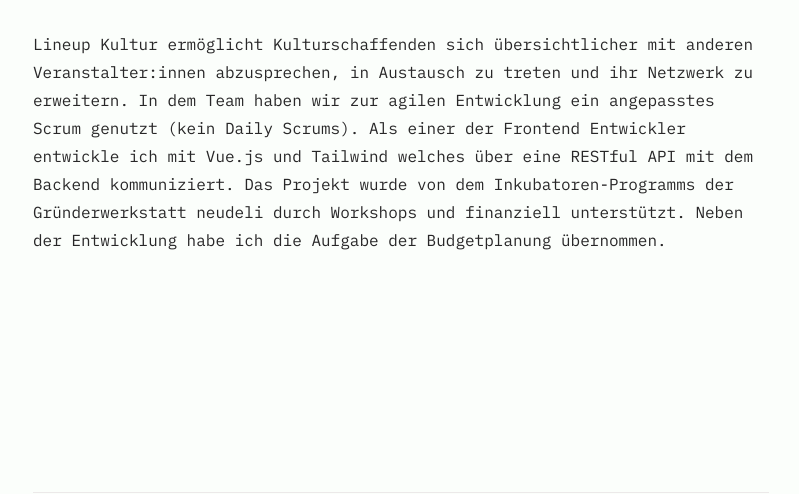
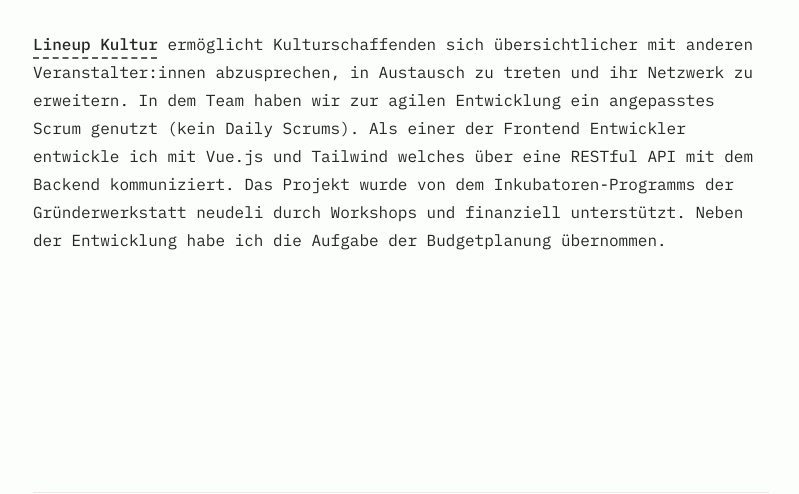
Before and after one commit to JOHAE96/homepageJohannes, an Astro site: page /projects/lineupkultur in a window 1280 px wide. Shown: the part 235-729 px from the top of the page, without its empty margins (239-1038 px from the left). Built offline with nearby package versions, Linux system fonts and the light colour scheme; Astro itself is replaced by a stand-in of ours.

Commit message:
feat: lineupkultur link

```diff
--- a/src/content/projects/lineupKultur.md
+++ b/src/content/projects/lineupKultur.md
@@ -13,4 +13,4 @@
 description: Ein Terminplaner für Kulturveranstaltungen
 ---
 
-Lineup Kultur ermöglicht Kulturschaffenden sich übersichtlicher mit anderen Veranstalter:innen abzusprechen, in Austausch zu treten und ihr Netzwerk zu erweitern. In dem Team haben wir zur agilen Entwicklung ein angepasstes Scrum genutzt (kein Daily Scrums). Als einer der Frontend Entwickler entwickle ich mit Vue.js und Tailwind welches über eine RESTful API mit dem Backend kommuniziert. Das Projekt wurde von dem Inkubatoren-Programms der Gründerwerkstatt neudeli durch Workshops und finanziell unterstützt. Neben der Entwicklung habe ich die Aufgabe der Budgetplanung übernommen.
+[Lineup Kultur](https://lineupkultur.johanneshaeuser.de/) ermöglicht Kulturschaffenden sich übersichtlicher mit anderen Veranstalter:innen abzusprechen, in Austausch zu treten und ihr Netzwerk zu erweitern. In dem Team haben wir zur agilen Entwicklung ein angepasstes Scrum genutzt (kein Daily Scrums). Als einer der Frontend Entwickler entwickle ich mit Vue.js und Tailwind welches über eine RESTful API mit dem Backend kommuniziert. Das Projekt wurde von dem Inkubatoren-Programms der Gründerwerkstatt neudeli durch Workshops und finanziell unterstützt. Neben der Entwicklung habe ich die Aufgabe der Budgetplanung übernommen.
```
